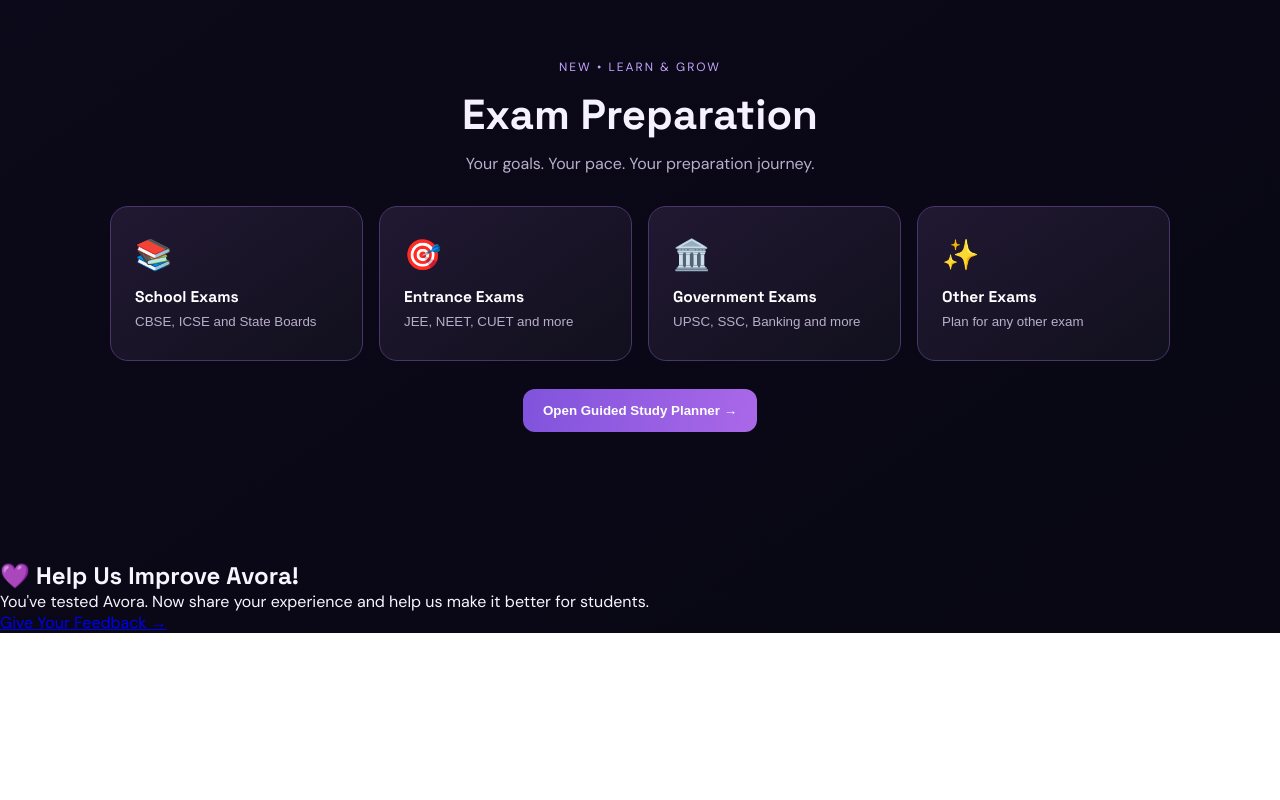
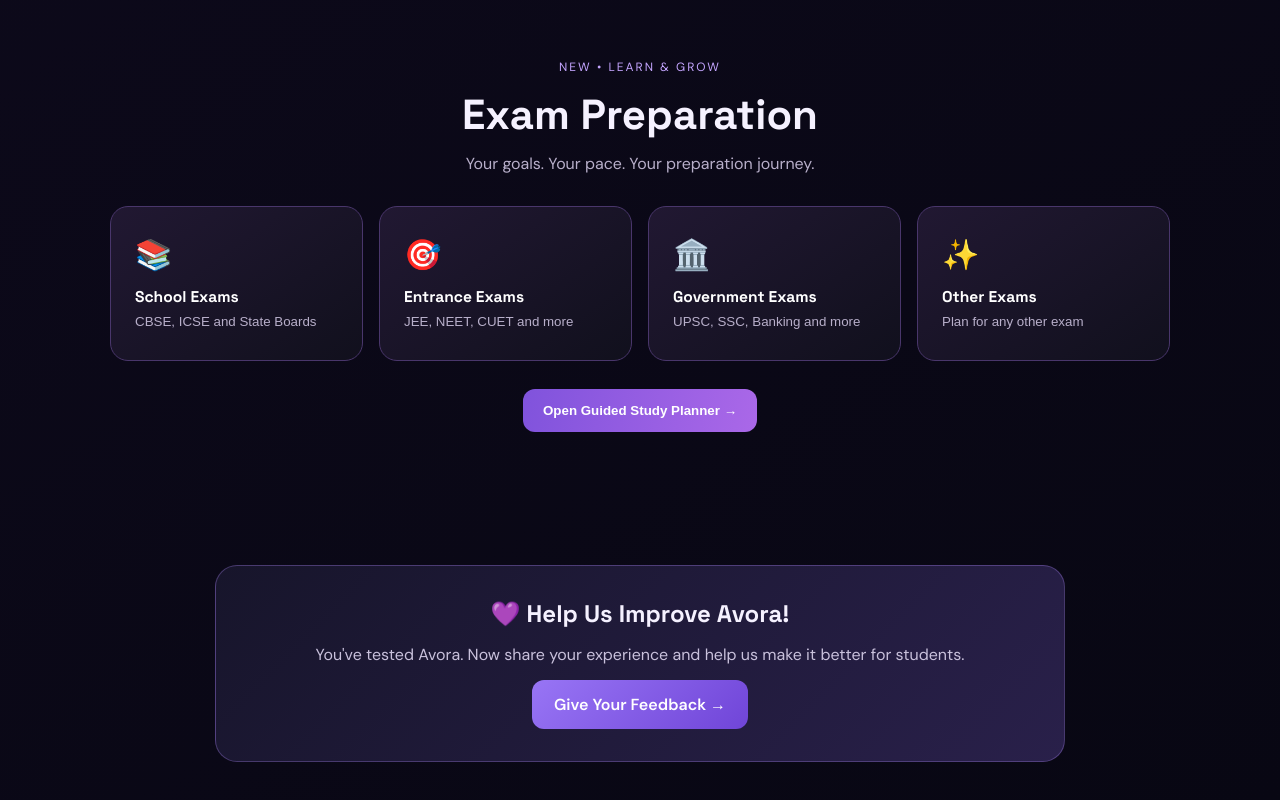
Before and after one commit to missvanshikabaaniya/avora, a plain HTML site: page index.html in a window 1280 px wide. Shown: the part 5502-6302 px from the top of the page. Before the commit the page ends 6135 px from the top, so only its background shows below. Drawn offline with Linux system fonts and the light colour scheme.

Commit message:
Update index.html

```diff
--- a/index.html
+++ b/index.html
@@ -1763,6 +1763,52 @@ Format: Subject | Chapter | Hours | Priority (High/Medium/Low)
   }
 }
 
+.avora-feedback {
+  max-width: 850px;
+  margin: 40px auto;
+  padding: 32px 24px;
+  text-align: center;
+  border-radius: 22px;
+  background: linear-gradient(135deg, #17152b, #29204a);
+  border: 1px solid rgba(180, 140, 255, 0.3);
+  color: #f5f1ff;
+}
+
+.avora-feedback h2 {
+  margin: 0 0 12px;
+}
+
+.avora-feedback p {
+  color: #c9c1dc;
+  line-height: 1.7;
+}
+
+.feedback-button {
+  display: inline-block;
+  margin-top: 12px;
+  padding: 14px 22px;
+  border-radius: 12px;
+  background: linear-gradient(135deg, #9875f5, #7045d8);
+  color: white;
+  text-decoration: none;
+  font-weight: 600;
+}
+
+.feedback-button:hover {
+  opacity: 0.9;
+}
+
+@media (max-width: 600px) {
+  .avora-feedback {
+    margin: 25px 15px;
+    padding: 25px 18px;
+  }
+
+  .feedback-button {
+    width: 100%;
+    box-sizing: border-box;
+  }
+}
 
 </style>
 
```
